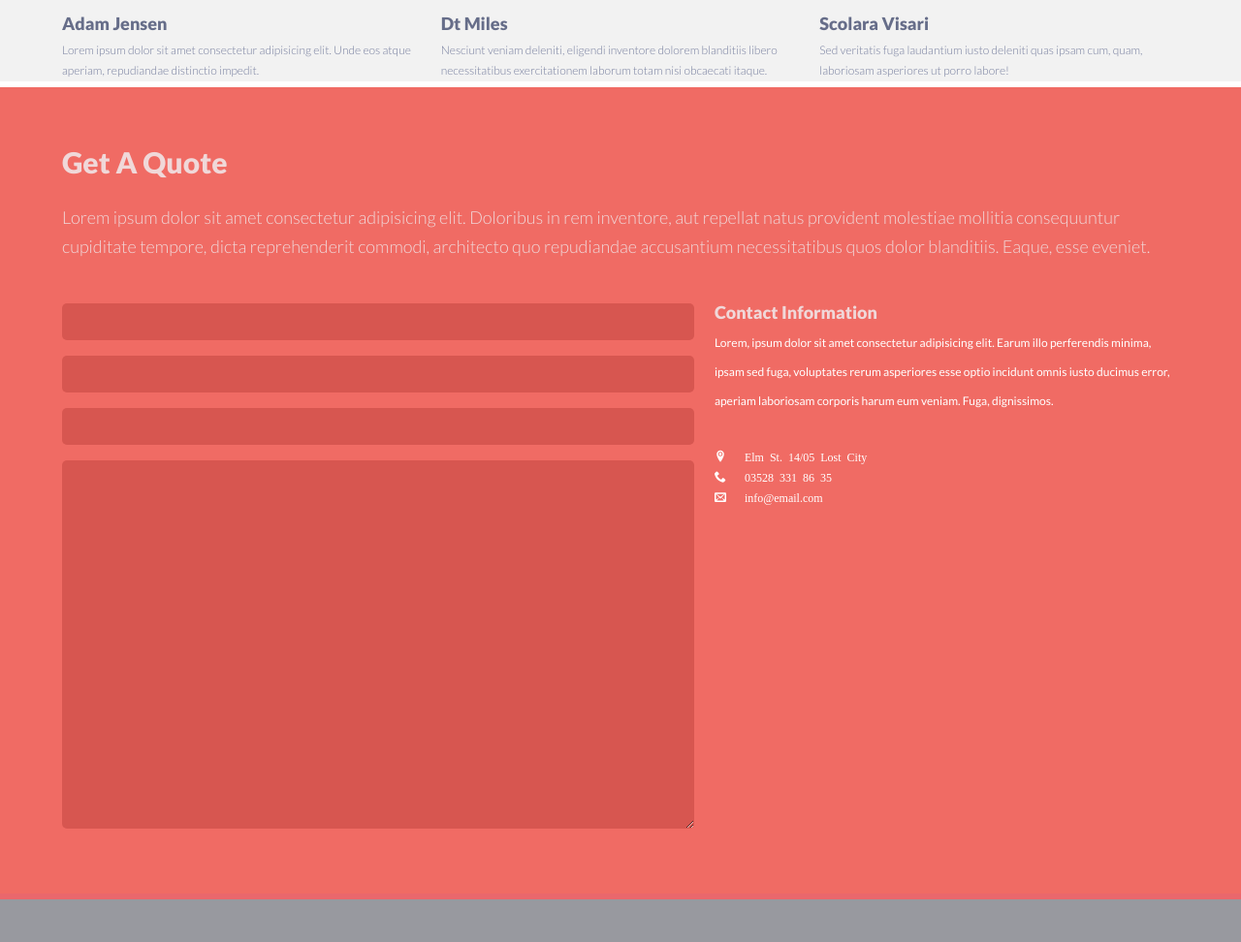
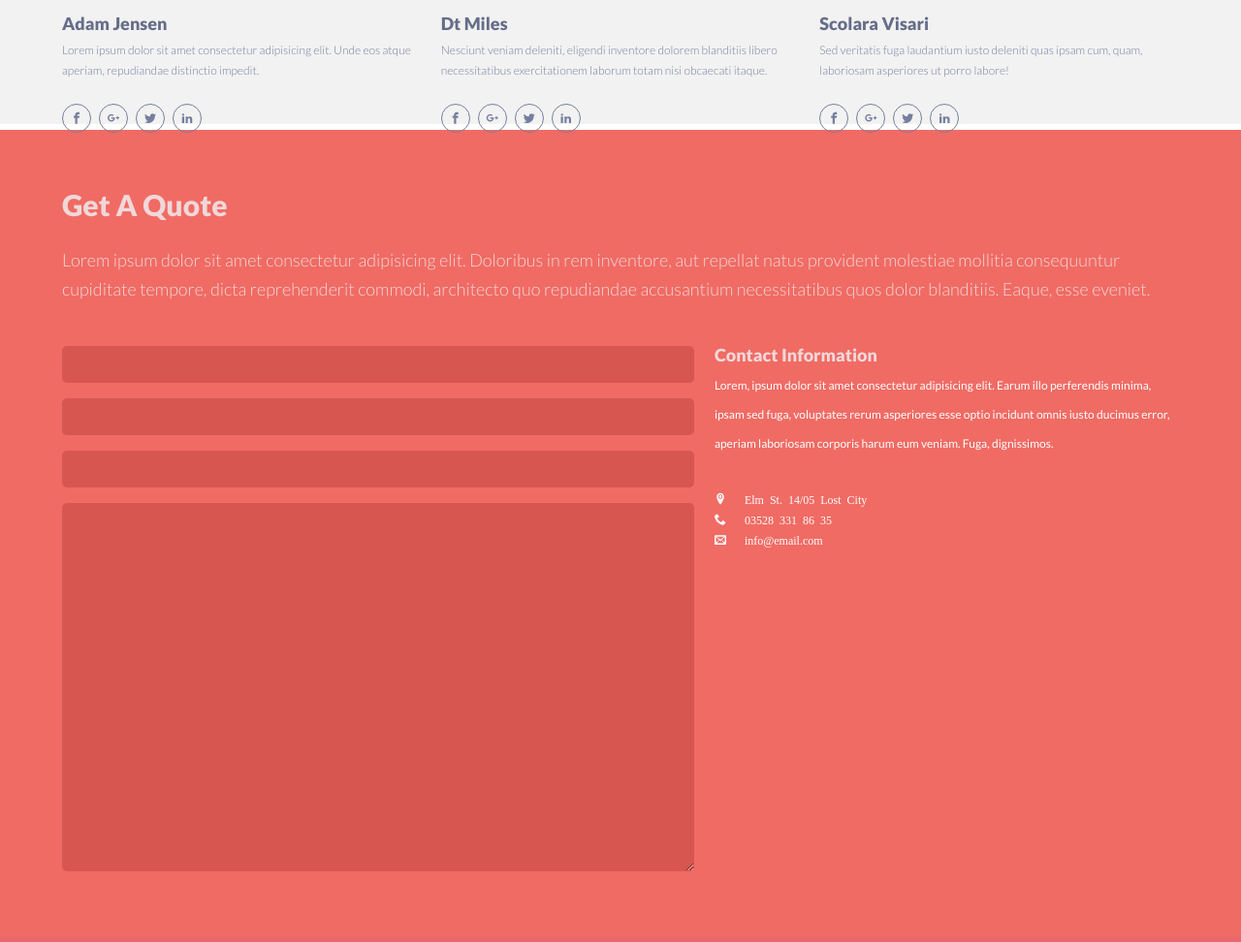
Before and after one commit to Foebry/Syntra, a PHP site: page / in a window 1280 px wide. Shown: the part 2666-3638 px from the top of the page at 97% size. Before the commit the page ends 3594 px from the top, so only its background shows below. Run offline with PHP 8.4, Linux system fonts and the light colour scheme; some web fonts are replaced.

Commit message:
added socials in about

```diff
--- a/frontend/designs/appfactory/css/style.css
+++ b/frontend/designs/appfactory/css/style.css
@@ -367,6 +367,19 @@ section.scrollbar .container::after {
     /*min-width: 50px;
     max-width: 720px;*/
 }
+.about ul {
+    display: flex;
+    margin-bottom: 67px;
+    gap: 8px;
+}
+.about ul li::before {
+    font-size: 12px;
+    font-weight: 300;
+    color: #767e9e;
+    padding: 8px;
+    border: 1px solid #767e9e;
+    border-radius: 50%;
+}
 .about .imgholder {
     aspect-ratio: 1/1;
 }
@@ -388,7 +401,7 @@ section.scrollbar .container::after {
     font-weight: 300;
     line-height: 21.5px;
     color: #767e9e;
-    margin-bottom: 21px;
+    margin-bottom: 28px;
 }
 
 /*
--- a/frontend/designs/appfactory/index.html
+++ b/frontend/designs/appfactory/index.html
@@ -221,6 +221,12 @@
                                     adipisicing elit. Unde eos atque aperiam,
                                     repudiandae distinctio impedit.
                                 </p>
+                                <ul>
+                                    <li class="icon-facebook"></li>
+                                    <li class="icon-google-plus"></li>
+                                    <li class="icon-twitter"></li>
+                                    <li class="icon-linkedin"></li>
+                                </ul>
                             </div>
                         </article>
                         <article>
@@ -236,6 +242,12 @@
                                     exercitationem laborum totam nisi obcaecati
                                     itaque.
                                 </p>
+                                <ul>
+                                    <li class="icon-facebook"></li>
+                                    <li class="icon-google-plus"></li>
+                                    <li class="icon-twitter"></li>
+                                    <li class="icon-linkedin"></li>
+                                </ul>
                             </div>
                         </article>
                         <article>
@@ -250,6 +262,12 @@
                                     quas ipsam cum, quam, laboriosam asperiores
                                     ut porro labore!
                                 </p>
+                                <ul>
+                                    <li class="icon-facebook"></li>
+                                    <li class="icon-google-plus"></li>
+                                    <li class="icon-twitter"></li>
+                                    <li class="icon-linkedin"></li>
+                                </ul>
                             </div>
                         </article>
                     </div>
```
